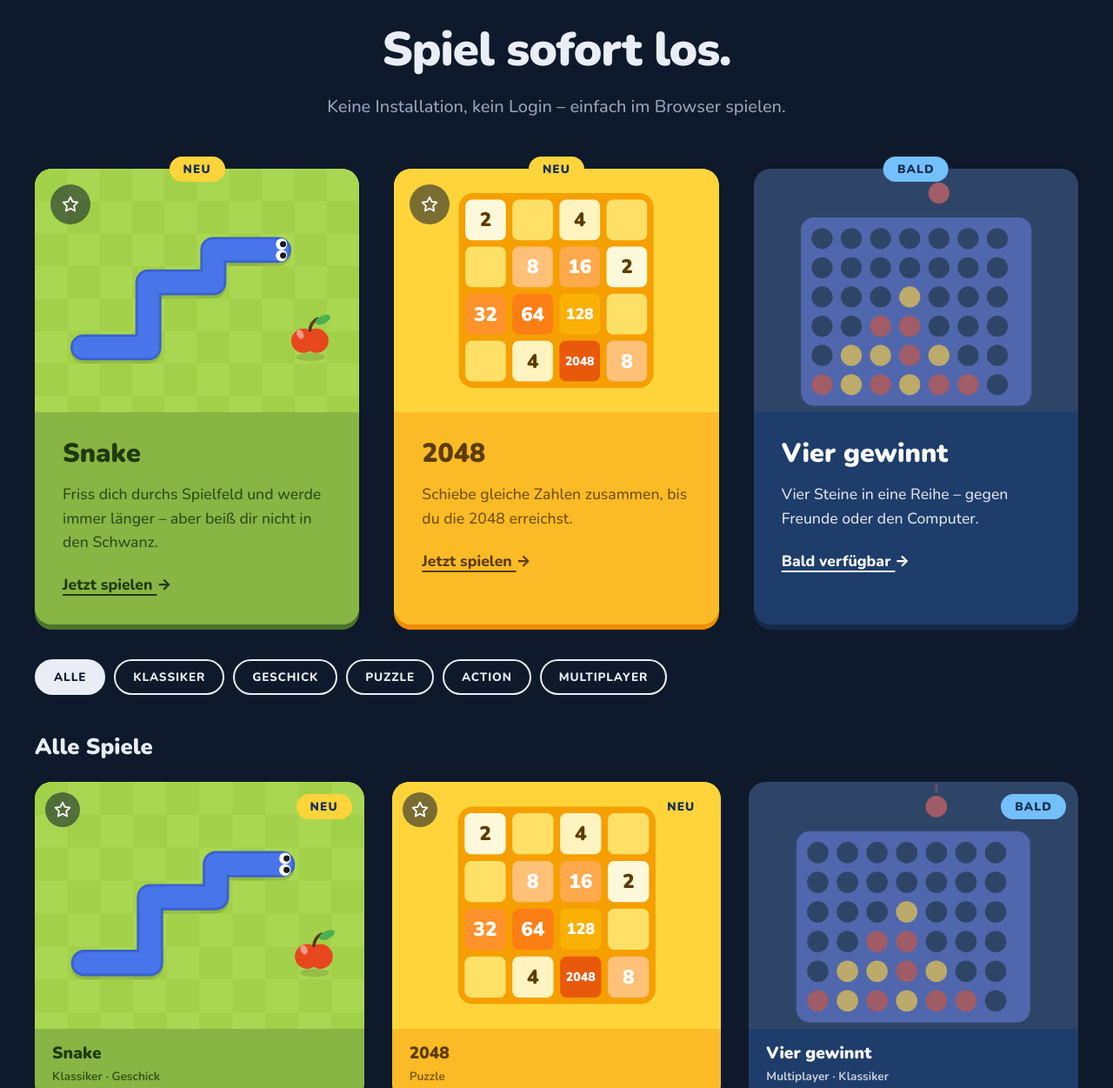
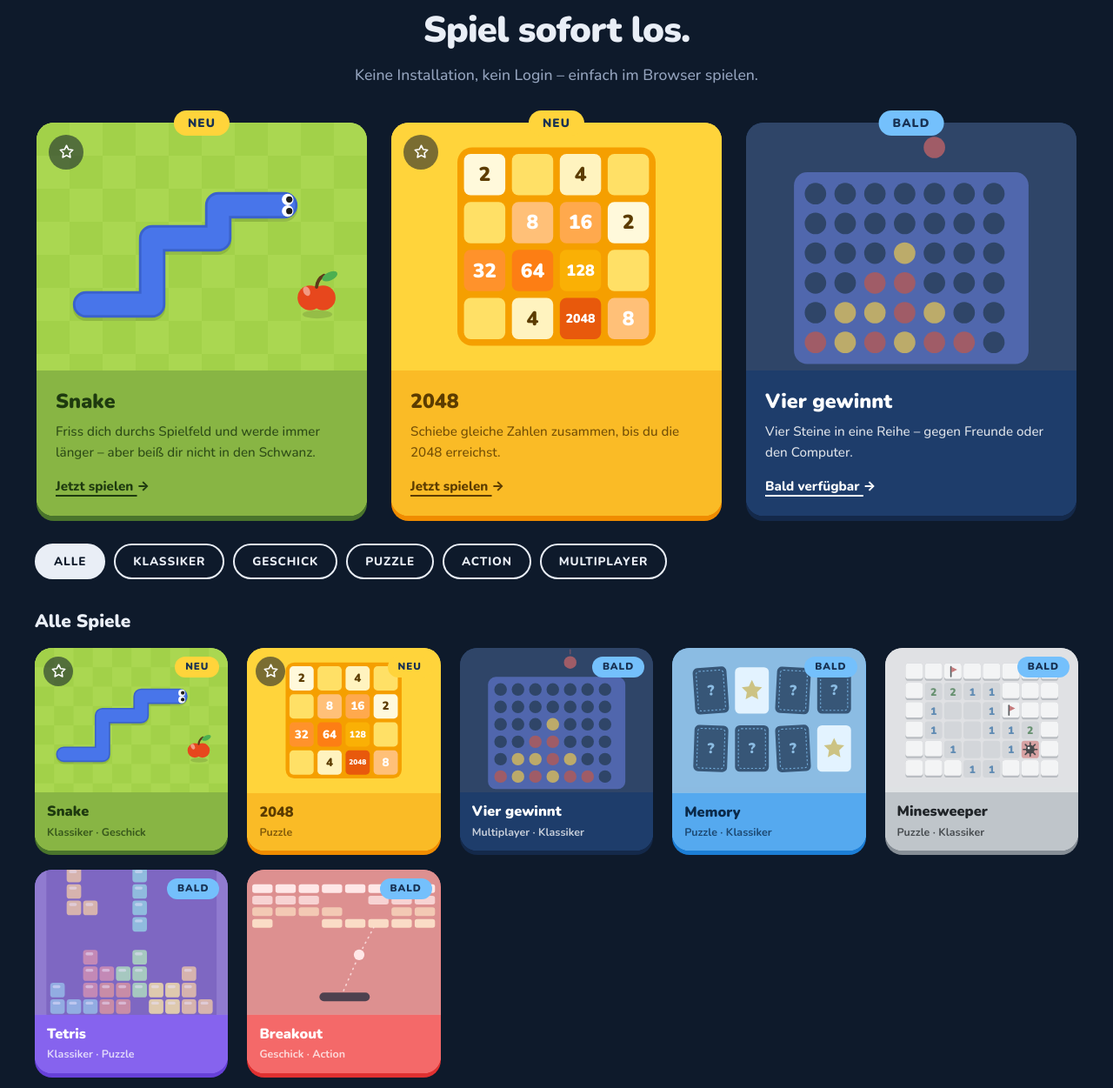
Before and after one commit to n-brand/gamehub, a website with bundled scripts: page public/index.html in a window 1280 px wide. Shown: the part 112-1363 px from the top of the page at 87% size. Built offline with nearby package versions, Linux system fonts and the light colour scheme.

Commit message:
Use full width with smaller cards on large screens

```diff
--- a/public/css/style.css
+++ b/public/css/style.css
@@ -100,7 +100,7 @@ a { color: inherit; }
 .search:focus { outline: none; border-color: var(--navy); }
 
 main {
-  max-width: 1600px;
+  max-width: 2400px;
   margin: 0 auto;
   padding: 8px 40px 64px;
 }
@@ -122,18 +122,19 @@ main {
   text-transform: uppercase;
 }
 .badge--soon { background: var(--blue); }
-.tile .badge { top: 14px; left: auto; right: 14px; transform: none; }
+.tile .badge { top: 10px; left: auto; right: 10px; transform: none; font-size: 0.72rem; padding: 3px 12px; }
 
 /* ---------- Hero & Feature-Karten ---------- */
-.hero { text-align: center; padding: 40px 0 8px; }
-.hero h1 { margin: 0; font-size: 3.4rem; font-weight: 900; letter-spacing: -0.02em; }
-.hero p { margin: 8px 0 0; font-size: 1.25rem; color: var(--muted); }
+.hero { text-align: center; padding: 28px 0 4px; }
+.hero h1 { margin: 0; font-size: 2.6rem; font-weight: 900; letter-spacing: -0.02em; }
+.hero p { margin: 6px 0 0; font-size: 1.1rem; color: var(--muted); }
 
 .features {
   display: grid;
-  grid-template-columns: repeat(3, 1fr);
-  gap: 40px;
-  margin: 48px 0 24px;
+  grid-template-columns: repeat(auto-fit, minmax(280px, 380px));
+  justify-content: center;
+  gap: 28px;
+  margin: 36px 0 16px;
 }
 .feature {
   --foot: color-mix(in srgb, var(--bg) 65%, var(--edge));
@@ -154,15 +155,15 @@ main {
 }
 .feature-body {
   flex: 1;
-  padding: 24px 32px 32px;
+  padding: 18px 22px 22px;
   border-radius: 0 0 var(--radius) var(--radius);
   background: var(--foot);
 }
-.feature h3 { margin: 0; font-size: 1.9rem; font-weight: 900; }
-.feature p { margin: 10px 0 22px; font-size: 1.1rem; opacity: 0.85; }
+.feature h3 { margin: 0; font-size: 1.45rem; font-weight: 900; }
+.feature p { margin: 6px 0 14px; font-size: 0.95rem; opacity: 0.85; }
 .feature-link {
   font-weight: 800;
-  font-size: 1.1rem;
+  font-size: 0.95rem;
   text-decoration: underline;
   text-decoration-thickness: 2px;
   text-underline-offset: 5px;
@@ -177,7 +178,7 @@ main {
   display: flex;
   gap: 10px;
   flex-wrap: wrap;
-  margin-top: 40px;
+  margin-top: 32px;
 }
 .chip {
   padding: 8px 20px;
@@ -195,13 +196,13 @@ main {
 .chip:hover { background: rgba(24, 49, 83, 0.08); }
 .chip--active, .chip--active:hover { background: var(--navy); color: var(--page); }
 
-section h2 { font-size: 1.6rem; font-weight: 900; margin: 40px 0 20px; }
+section h2 { font-size: 1.3rem; font-weight: 900; margin: 32px 0 14px; }
 
 /* ---------- Spiele-Kacheln ---------- */
 .grid {
   display: grid;
-  grid-template-columns: repeat(auto-fill, minmax(280px, 1fr));
-  gap: 32px;
+  grid-template-columns: repeat(auto-fill, minmax(210px, 1fr));
+  gap: 22px;
 }
 .tile {
   --foot: color-mix(in srgb, var(--bg) 65%, var(--edge));
@@ -222,11 +223,11 @@ section h2 { font-size: 1.6rem; font-weight: 900; margin: 40px 0 20px; }
   display: flex;
   flex-direction: column;
   flex: 1;
-  padding: 14px 20px 16px;
+  padding: 10px 14px 12px;
   background: var(--foot);
 }
-.tile-name { font-size: 1.2rem; font-weight: 900; }
-.tile-cats { font-size: 0.85rem; font-weight: 700; opacity: 0.75; }
+.tile-name { font-size: 1.02rem; font-weight: 900; }
+.tile-cats { font-size: 0.78rem; font-weight: 700; opacity: 0.75; }
 
 .tile.is-playable:hover, .tile.is-playable:focus-within { transform: translateY(-4px); box-shadow: 0 9px 0 var(--edge); }
 .is-playable:hover .art { transform: scale(1.05); }
@@ -268,7 +269,7 @@ section h2 { font-size: 1.6rem; font-weight: 900; margin: 40px 0 20px; }
   gap: 16px;
   margin-top: 16px;
 }
-.game-head h1 { margin: 0; font-size: 2.4rem; font-weight: 900; flex: 1; }
+.game-head h1 { margin: 0; font-size: 1.9rem; font-weight: 900; flex: 1; }
 .back { text-decoration: none; font-weight: 800; color: var(--muted); }
 .back:hover { color: var(--navy); }
 .game-actions { display: flex; gap: 12px; }
@@ -365,7 +366,7 @@ section h2 { font-size: 1.6rem; font-weight: 900; margin: 40px 0 20px; }
 
 /* ---------- Kleinere Bildschirme (Desktop first) ---------- */
 @media (max-width: 1100px) {
-  .features { grid-template-columns: 1fr 1fr; gap: 32px; }
+  .features { gap: 24px; }
 }
 @media (max-width: 700px) {
   .topbar { padding: 12px 16px; gap: 12px; }
@@ -391,11 +392,11 @@ section h2 { font-size: 1.6rem; font-weight: 900; margin: 40px 0 20px; }
 .card-link:focus-visible { outline: 3px solid var(--yellow); outline-offset: 3px; }
 .fav-btn {
   position: absolute;
-  top: 12px;
-  left: 12px;
+  top: 10px;
+  left: 10px;
   z-index: 3;
-  width: 40px;
-  height: 40px;
+  width: 34px;
+  height: 34px;
   display: grid;
   place-items: center;
   padding: 0;
@@ -407,11 +408,11 @@ section h2 { font-size: 1.6rem; font-weight: 900; margin: 40px 0 20px; }
   opacity: 0;
   transition: opacity 0.15s, transform 0.15s, background 0.15s;
 }
-.fav-btn svg { width: 22px; height: 22px; }
+.fav-btn svg { width: 19px; height: 19px; }
 .is-playable:hover .fav-btn, .is-playable:focus-within .fav-btn, .fav-btn.is-on { opacity: 1; }
 .fav-btn:hover { transform: scale(1.12); background: rgba(14, 26, 43, 0.8); }
 .fav-btn.is-on { color: var(--yellow); }
-.feature .fav-btn { top: 18px; left: 18px; width: 46px; height: 46px; }
+.feature .fav-btn { top: 14px; left: 14px; width: 40px; height: 40px; }
 @media (hover: none) {
   .fav-btn { opacity: 1; }
 }
```
Also changed, not shown: CLAUDE.md (+1 -1 lines).
